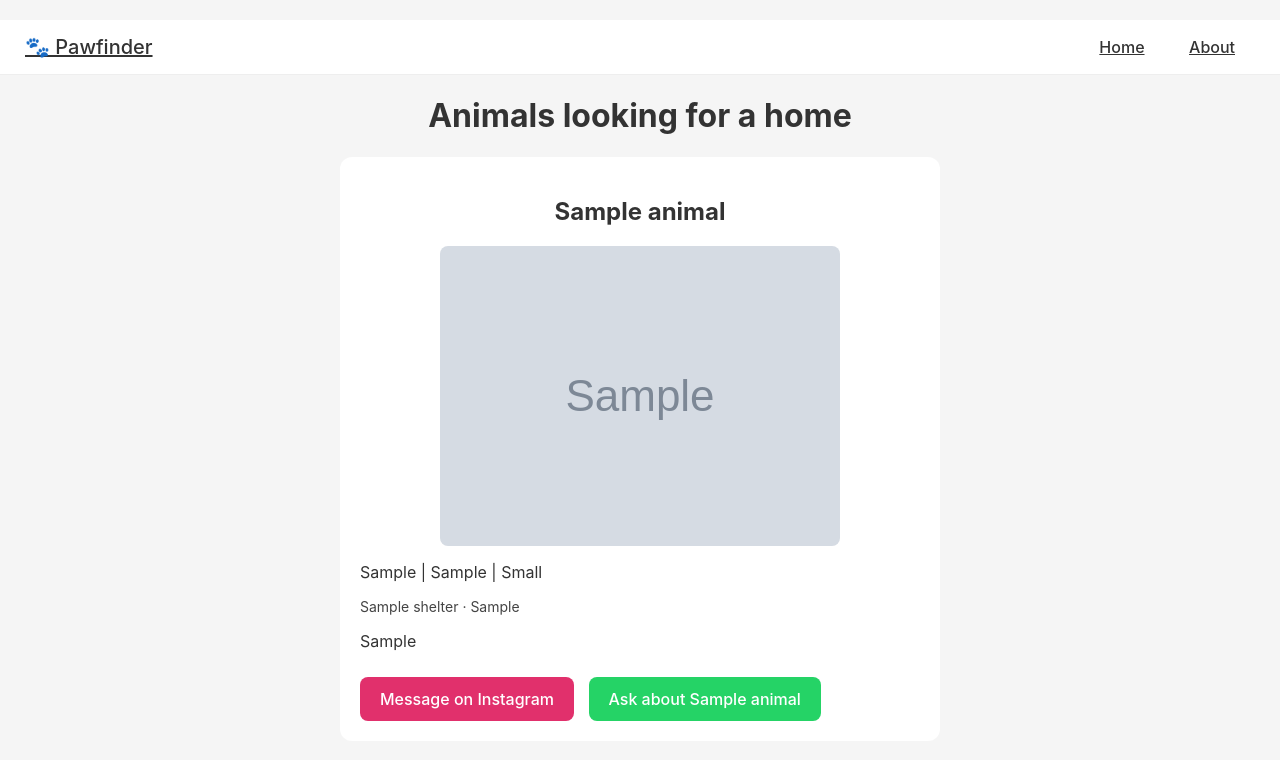
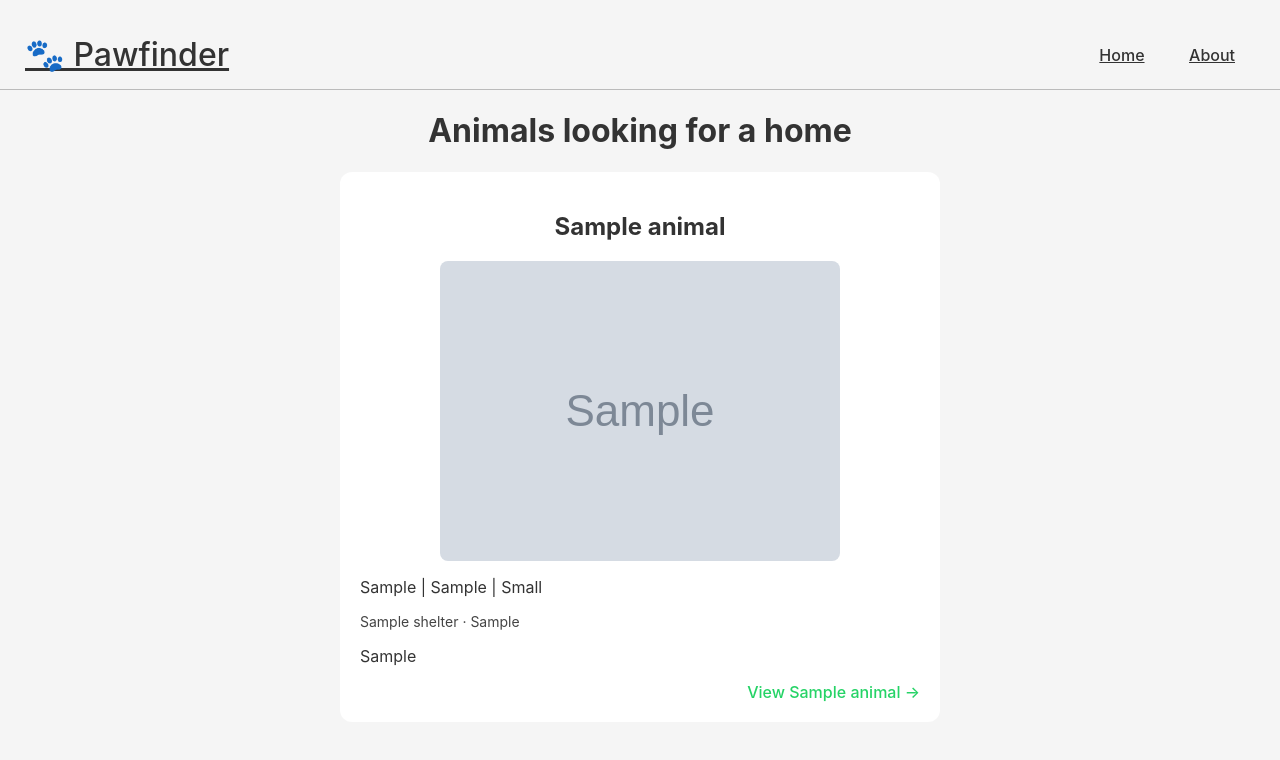
Before and after one commit to omkark0826/Pawfinder, a Django app: page / in a window 1280 px wide. Shown: the top 760 px of the page. Run offline with Django 5.2, Linux system fonts and the light colour scheme; tables that the repository leaves empty hold one stand-in row (values such as "Sample post"); grey boxes marked "Sample" are stand-in pictures.

Commit message:
Add multiple photos, Animal detail page, gallery with thumbnails

```diff
--- a/pets/models.py
+++ b/pets/models.py
@@ -9,8 +9,6 @@ class Shelter(models.Model):
     contact_whatsapp = models.CharField(max_length=15, blank = True)
     def __str__(self):
         return self.name
-
-
 
 class Animal(models.Model):
     name = models.CharField(max_length=100)
@@ -34,3 +32,10 @@ class Animal(models.Model):
     added_on = models.DateTimeField(auto_now_add=True)
     def __str__(self):
         return self.name
+
+class AnimalPhoto(models.Model):
+    animal = models.ForeignKey(Animal, on_delete=models.CASCADE, related_name="photos")
+    image = models.ImageField(upload_to="animals/")
+
+    def __str__(self):
+        return f"Photo of {self.animal.name}"
--- a/pets/static/pets/style.css
+++ b/pets/static/pets/style.css
@@ -77,7 +77,7 @@ h2 {
 }
 
 .navbar {
-    background: white;
+    background: transparent;
     padding: 15px 25px;
     margin-bottom: 20px;
     display: flex;
@@ -88,7 +88,7 @@ h2 {
     position: relative;
     left: 50%;
     margin-left: -50vw;
-    border-bottom: 1px solid #eee;
+    border-bottom: 1.3px solid #bbb;
 }
 
 .navbar a {
@@ -107,8 +107,49 @@ h2 {
 }
 
 .brand {
-    font-size: 20px;
+    font-size: 32px;
     font-weight: 600;
     color: #333;
     decoration: none;
 }
+
+.main-photo {
+    width: 100%;
+    height: auto;
+    border-radius: 8px;
+}
+
+.thumbnails {
+    display: flex;
+    gap: 10px;
+    margin-top: 10px;
+}
+
+.thumb {
+    width: 80px;
+    height: 80px;
+    object-fit: cover;
+    border-radius: 6px;
+    cursor: pointer;
+}
+
+.card-link {
+    text-decoration: none;
+    color: inherit;
+}
+
+.card-link:hover .animal-card{
+    box-shadow: 0 2px 12px rgba(0,0,0,0.1);
+}
+
+.view-link {
+    display: block;
+    text-align: right;
+    color: #25D366;
+    font-weight: 500;
+}
+
+.thumb.active {
+    outline: 3px solid #25D366;
+    outline-offset: 2px;
+}
--- a/pets/templates/pets/animal_list.html
+++ b/pets/templates/pets/animal_list.html
@@ -3,19 +3,16 @@
 <h1>Animals looking for a home</h1>
 
 {% for animal in animals %}
+    <a href="{% url 'animal_detail' animal.pk %}" class="card-link">
         <div class="animal-card">
             <h2> {{ animal.name }}  </h2>
             <img src="{{ animal.photo.url }}" alt="Photo of {{ animal.name }}">
             <p> {{ animal.species }} | {{ animal.approx_age }} | {{ animal.get_size_display }}</p>
             <p class="shelter-info">{{ animal.shelter.name }} · {{ animal.shelter.area }} </p>
-        <p> {{ animal.story }}</p>
-        {% if animal.shelter.instagram %}
-        <a class="instagram-btn" href="https://www.instagram.com/{{ animal.shelter.instagram }}"> Message on Instagram</a>
-        {% endif %}
-        {% if animal.shelter.contact_whatsapp %}
-        <a class="whatsapp-btn" href="https://wa.me/{{ animal.shelter.contact_whatsapp }}?text={{ "Hi, I'm interested in adopting "|urlencode }}{{ animal.name|urlencode }}"> Ask about {{animal.name}} </a>
-        {% endif %}
+            <p> {{ animal.story|truncatewords:20 }}</p>
+            <span class="view-link">View {{ animal.name }} →</span>
         </div>
+    </a>
 
 {% endfor %}
 {% endblock %}
--- a/pets/urls.py
+++ b/pets/urls.py
@@ -4,4 +4,5 @@ from . import views
 urlpatterns = [
     path('', views.animal_list, name='animal_list' ),
     path('about/', views.about, name='about'),
+    path('animal/<int:pk>/', views.animal_detail, name= 'animal_detail')
 ]
--- a/pets/views.py
+++ b/pets/views.py
@@ -8,3 +8,7 @@ def animal_list(request):
 
 def about(request):
     return render(request, "pets/about.html")
+
+def animal_detail(request, pk):
+    animal = Animal.objects.get(pk=pk)
+    return render(request, "pets/animal_detail.html", {"animal": animal})
```
Also changed, not shown: pets/admin.py (+10 -3 lines), pets/templates/pets/animal_detail.html (added, +42 -0 lines), pets/migrations/0004_animalphoto.py (added). Lines whose indentation alone changed are shown as unchanged.
